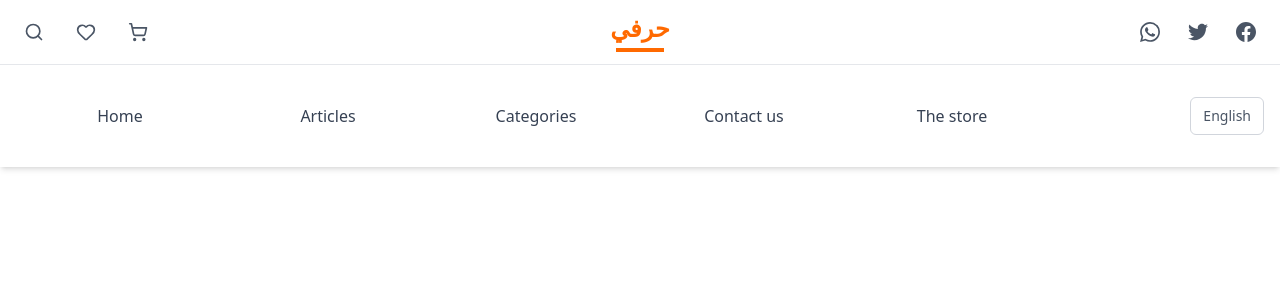
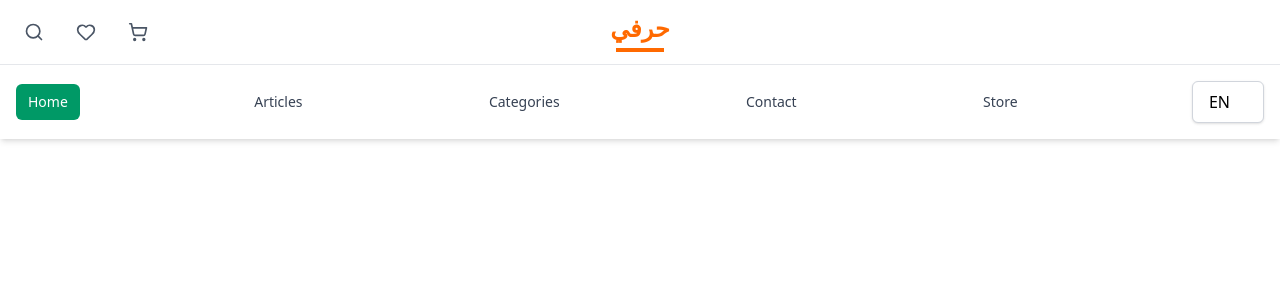
Before and after one commit to Abotareq/herfey-client-side, a Next.js app: page /en in a window 1280 px wide. Shown: the top 300 px of the page. Built offline with nearby package versions, Linux system fonts and the light colour scheme.

Commit message:
add the localization for the navbar

```diff
--- a/messages/ar.json
+++ b/messages/ar.json
@@ -1,7 +1,10 @@
 {
-    "navbar": {
-        "home": "الرئيسية",
-        "about": "حول",
-        "contact": "اتصل بنا"
+    "Navbar": {
+       "home": "الرئيسية",
+        "articles": "المقالات",
+        "categories": "التصنيفات",
+        "contact": "اتصل بنا",
+        "store": "المتجر"
+
     }
 }
--- a/messages/en.json
+++ b/messages/en.json
@@ -1,7 +1,9 @@
 {
-    "navbar": {
+    "Navbar": {
         "home": "Home",
-        "about": "About",
-        "contact": "Contact"
+        "articles": "Articles",
+        "categories": "Categories",
+        "contact": "Contact",
+        "store": "Store"
     }
 }
--- a/src/app/[locale]/components/Header.jsx
+++ b/src/app/[locale]/components/Header.jsx
@@ -1,9 +1,39 @@
 "use client";
 import { Search, Heart, ShoppingCart, Menu, X } from "lucide-react";
-import { useState } from "react";
+import { useState, useEffect } from "react";
+import { useTranslations } from "next-intl";
+import { routing } from "@/i18n/routing";
+import { useRouter, usePathname } from "next/navigation";
+import Link from "next/link";
 
 export default function Header() {
   const [isMenuOpen, setIsMenuOpen] = useState(false);
+  const [currentLocale, setCurrentLocale] = useState(routing.defaultLocale);
+  const router = useRouter();
+  const pathname = usePathname();
+  const t = useTranslations("Navbar");
+
+  useEffect(() => {
+    const pathLocale = pathname?.split("/")[1];
+    if (routing.locales.includes(pathLocale)) {
+      setCurrentLocale(pathLocale);
+    }
+  }, [pathname]);
+
+  const handleLocaleChange = (newLocale) => {
+    const pathWithoutLocale = pathname.replace(/^\/[a-z]{2}/, "");
+    router.push(`/${newLocale}${pathWithoutLocale}`);
+  };
+
+  const navigation = [
+    { name: "home", href: "" },
+    { name: "articles", href: "/articles" },
+    { name: "categories", href: "/categories" },
+    { name: "contact", href: "/contact" },
+    { name: "store", href: "/store" },
+  ];
+
+  const isActive = (path) => pathname === path;
 
   return (
     <header className="sticky top-0 z-50 bg-white shadow-md">
@@ -31,51 +61,13 @@ export default function Header() {
               </div>
             </div>
             {/* Right Side - Social Media Icons */}
-            <div className="flex  justify-end items-center gap-2 sm:gap-3">
-              <a
-                href="#"
-                className="p-1 sm:p-2 hover:bg-gray-100 rounded-full transition-colors"
-              >
-                <svg
-                  className="w-4 h-4 sm:w-5 sm:h-5 text-gray-600"
-                  viewBox="0 0 24 24"
-                  fill="currentColor"
-                >
-                  <path d="M17.472 14.382c-.297-.149-1.758-.867-2.03-.967-.273-.099-.471-.148-.67.15-.197.297-.767.966-.94 1.164-.173.199-.347.223-.644.075-.297-.15-1.255-.463-2.39-1.475-.883-.788-1.48-1.761-1.653-2.059-.173-.297-.018-.458.13-.606.134-.133.298-.347.446-.52.149-.174.198-.298.298-.497.099-.198.05-.371-.025-.52-.075-.149-.669-1.612-.916-2.207-.242-.579-.487-.5-.669-.51-.173-.008-.371-.01-.57-.01-.198 0-.52.074-.792.372-.272.297-1.04 1.016-1.04 2.479 0 1.462 1.065 2.875 1.213 3.074.149.198 2.096 3.2 5.077 4.487.709.306 1.262.489 1.694.625.712.227 1.36.195 1.871.118.571-.085 1.758-.719 2.006-1.413.248-.694.248-1.289.173-1.413-.074-.124-.272-.198-.57-.347m-5.421 7.403h-.004a9.87 9.87 0 01-5.031-1.378l-.361-.214-3.741.982.998-3.648-.235-.374a9.86 9.86 0 01-1.51-5.26c.001-5.45 4.436-9.884 9.888-9.884 2.64 0 5.122 1.03 6.988 2.898a9.825 9.825 0 012.893 6.994c-.003 5.45-4.437 9.884-9.885 9.884m8.413-18.297A11.815 11.815 0 0012.05 0C5.495 0 .16 5.335.157 11.892c0 2.096.547 4.142 1.588 5.945L.057 24l6.305-1.654a11.882 11.882 0 005.683 1.448h.005c6.554 0 11.890-5.335 11.893-11.893A11.821 11.821 0 0020.885 3.515" />
-                </svg>
-              </a>
-              <a
-                href="#"
-                className="p-1 sm:p-2 hover:bg-gray-100 rounded-full transition-colors"
-              >
-                <svg
-                  className="w-4 h-4 sm:w-5 sm:h-5 text-gray-600"
-                  viewBox="0 0 24 24"
-                  fill="currentColor"
-                >
-                  <path d="M24 4.557c-.883.392-1.832.656-2.828.775 1.017-.609 1.798-1.574 2.165-2.724-.951.564-2.005.974-3.127 1.195-.897-.957-2.178-1.555-3.594-1.555-3.179 0-5.515 2.966-4.797 6.045-4.091-.205-7.719-2.165-10.148-5.144-1.29 2.213-.669 5.108 1.523 6.574-.806-.026-1.566-.247-2.229-.616-.054 2.281 1.581 4.415 3.949 4.89-.693.188-1.452.232-2.224.084.626 1.956 2.444 3.379 4.6 3.419-2.07 1.623-4.678 2.348-7.29 2.04 2.179 1.397 4.768 2.212 7.548 2.212 9.142 0 14.307-7.721 13.995-14.646.962-.695 1.797-1.562 2.457-2.549z" />
-                </svg>
-              </a>
-              <a
-                href="#"
-                className="p-1 sm:p-2 hover:bg-gray-100 rounded-full transition-colors"
-              >
-                <svg
-                  className="w-4 h-4 sm:w-5 sm:h-5 text-gray-600"
-                  viewBox="0 0 24 24"
-                  fill="currentColor"
-                >
-                  <path
-                    d="M24 12.073c0-6.627-5.373-12-12-12s-12 5.373-12 12c0 5.99 4.388 10.954 10.125 11.854v-8.385H7.078v-3.47h3.047V9.43c0-3.007 1.792-4.669 4.533-4.669 1.312 0 2.686.235 2.686.235v2.953H15.83c-1.491 0-1.956.925-1.956 1.874
-
- v2.25h3.328l-.532 3.47h-2.796v8.385C19.612 23.027 24 18.062 24 12.073z"
-                  />
-                </svg>
-              </a>
+            <div className="flex justify-end items-center gap-2 sm:gap-3">
+              {/* Social icons here */}
             </div>
           </div>
         </div>
       </div>
+
       {/* Lower Section - Navigation */}
       <div className="bg-white">
         <div className="container mx-auto px-2 sm:px-4">
@@ -95,11 +87,19 @@ export default function Header() {
             </div>
             {/* Language Selector - Mobile */}
             <div className="sm:hidden justify-self-end">
-              <button className="px-2 py-1 sm:px-3 sm:py-2 border border-gray-300 rounded-md text-xs sm:text-sm text-gray-600 hover:bg-gray-50 transition-colors">
-                English
-              </button>
+              <select
+                onChange={(e) => handleLocaleChange(e.target.value)}
+                value={currentLocale}
+                className="px-2 py-1 sm:px-3 sm:py-2 border border-gray-300 rounded-md text-xs sm:text-sm text-gray-600 hover:bg-gray-50 transition-colors"
+              >
+                {routing.locales.map((locale) => (
+                  <option key={locale} value={locale}>
+                    {locale.toUpperCase()}
+                  </option>
+                ))}
+              </select>
             </div>
-            {/* Logo - Mobile (sm and below) */}
+            {/* Logo - Mobile */}
             <div className="sm:hidden col-span-2 flex justify-center py-2">
               <div className="text-xl font-bold text-orange-500">
                 حرفي
@@ -107,46 +107,41 @@ export default function Header() {
               </div>
             </div>
             {/* Desktop Navigation */}
-            <nav className="hidden sm:block">
-              <div className="grid grid-cols-6 items-center py-3 sm:py-4">
-                <a
-                  href="#"
-                  className="text-gray-700 hover:text-orange-500 transition-colors text-center text-sm sm:text-base font-medium"
+
+            <nav className="hidden md:block">
+              <div className="flex items-center justify-between space-x-4">
+                {/* Nav items */}
+                {navigation.map((item) => (
+                  <Link
+                    key={item.name}
+                    href={`/${currentLocale}${item.href}`}
+                    className={`px-3 py-2 rounded-md text-sm font-medium transition-all duration-300 ${
+                      isActive(`/${currentLocale}${item.href}`)
+                        ? "bg-emerald-600 text-white"
+                        : "text-gray-700 hover:bg-emerald-100 hover:text-emerald-600"
+                    }`}
+                  >
+                    {t(item.name)}
+                  </Link>
+                ))}
+
+                {/* Language Switcher */}
+                <select
+                  onChange={(e) => handleLocaleChange(e.target.value)}
+                  value={currentLocale}
+                  className="appearance-none bg-white border border-gray-300 rounded-md px-4 py-2 pr-8 text-black cursor-pointer shadow-sm hover:border-emerald-500 focus:outline-none focus:ring-2 focus:ring-emerald-500"
                 >
-                  Home
-                </a>
-                <a
-                  href="#"
-                  className="text-gray-700 hover:text-orange-500 transition-colors text-center text-sm sm:text-base font-medium"
-                >
-                  Articles
-                </a>
-                <a
-                  href="#"
-                  className="text-gray-700 hover:text-orange-500 transition-colors text-center text-sm sm:text-base font-medium"
-                >
-                  Categories
-                </a>
-                <a
-                  href="#"
-                  className="text-gray-700 hover:text-orange-500 transition-colors text-center text-sm sm:text-base font-medium"
-                >
-                  Contact us
-                </a>
-                <a
-                  href="#"
-                  className="text-gray-700 hover:text-orange-500 transition-colors text-center text-sm sm:text-base font-medium"
-                >
-                  The store
-                </a>
-                <div className="justify-self-end">
-                  <button className="px-3 py-2 border border-gray-300 rounded-md text-sm text-gray-600 hover:bg-gray-50 transition-colors">
-                    English
-                  </button>
-                </div>
+                  {routing.locales.map((locale) => (
+                    <option key={locale} value={locale}>
+                      {locale.toUpperCase()}
+                    </option>
+                  ))}
+                </select>
               </div>
             </nav>
+
           </div>
+
           {/* Mobile Navigation Menu */}
           <div
             className={`sm:hidden transition-all duration-300 ease-in-out ${
@@ -155,36 +150,19 @@ export default function Header() {
           >
             <nav className="py-3 border-t border-gray-200">
               <div className="grid grid-cols-1 gap-1">
-                <a
-                  href="#"
-                  className="py-2 px-3 text-gray-700 hover:text-orange-500 hover:bg-orange-50 transition-colors rounded-md text-sm font-medium"
-                >
-                  Home
-                </a>
-                <a
-                  href="#"
-                  className="py-2 px-3 text-gray-700 hover:text-orange-500 hover:bg-orange-50 transition-colors rounded-md text-sm font-medium"
-                >
-                  Articles
-                </a>
-                <a
-                  href="#"
-                  className="py-2 px-3 text-gray-700 hover:text-orange-500 hover:bg-orange-50 transition-colors rounded-md text-sm font-medium"
-                >
-                  Categories
-                </a>
-                <a
-                  href="#"
-                  className="py-2 px-3 text-gray-700 hover:text-orange-500 hover:bg-orange-50 transition-colors rounded-md text-sm font-medium"
-                >
-                  Contact us
-                </a>
-                <a
-                  href="#"
-                  className="py-2 px-3 text-gray-700 hover:text-orange-500 hover:bg-orange-50 transition-colors rounded-md text-sm font-medium"
-                >
-                  The store
-                </a>
+                {navigation.map((item) => (
+                  <Link
+                    key={item.name}
+                    href={`/${currentLocale}${item.href}`}
+                    className={`py-2 px-3 rounded-md text-sm font-medium transition-colors ${
+                      isActive(`/${currentLocale}${item.href}`)
+                        ? "bg-emerald-600 text-white"
+                        : "text-gray-700 hover:bg-emerald-100 hover:text-emerald-600"
+                    }`}
+                  >
+                    {t(item.name)}
+                  </Link>
+                ))}
               </div>
             </nav>
           </div>
--- /dev/null
+++ b/src/app/[locale]/store/page.js
@@ -0,0 +1,9 @@
+import React from 'react'
+
+function Store() {
+  return (
+    <div>page</div>
+  )
+}
+
+export default Store``
```
Also changed, not shown: src/app/[locale]/articles/page.js (added, +9 -0 lines), src/app/[locale]/categories/page.js (added, +9 -0 lines), src/app/[locale]/contact/page.js (added, +9 -0 lines).
